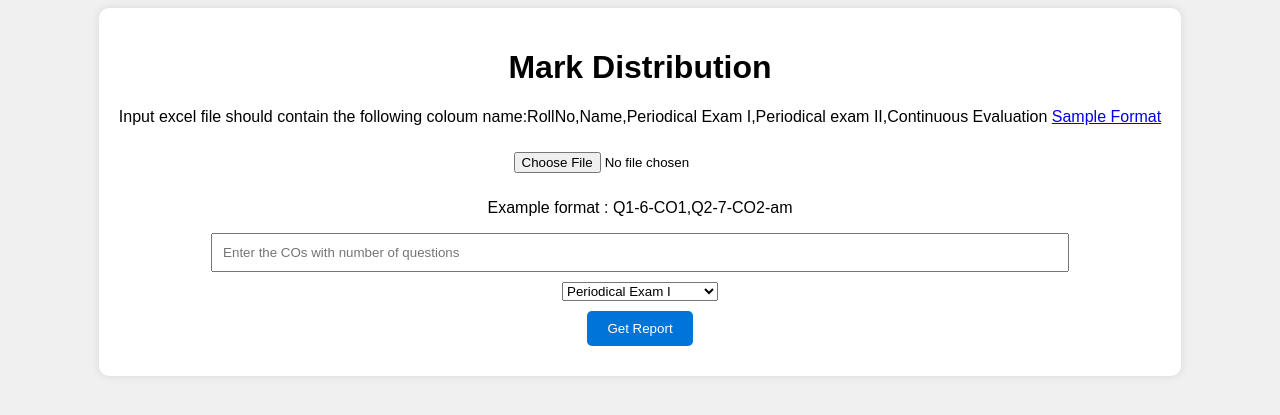
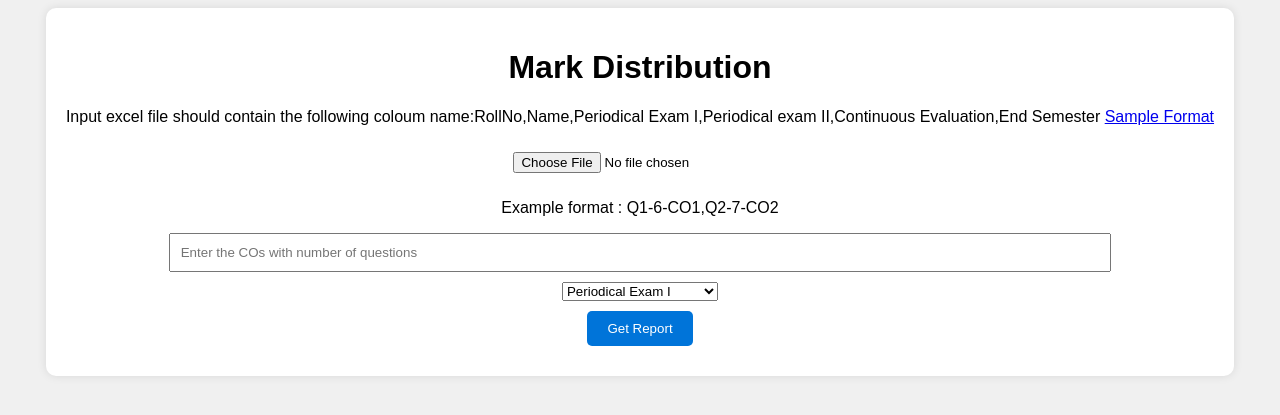
Before and after one commit to jineshmk/cocalculation, a Flask app: page / in a window 1280 px wide. Shown: the top 415 px of the page. Run offline with Flask 3, Linux system fonts and the light colour scheme.

Commit message:
Added End Sem

```diff
--- a/templates/ce.html
+++ b/templates/ce.html
@@ -45,14 +45,15 @@
 <body>
     <form action="/mark_dist" method="post" enctype="multipart/form-data">
         <h1>Mark Distribution</h1>
-  <p> Input excel file should contain the following coloum name:RollNo,Name,Periodical Exam I,Periodical exam II,Continuous Evaluation <a href="https://github.com/jineshmk/cocalculation/blob/main/new_format.xlsx"> Sample Format</a></p>
+  <p> Input excel file should contain the following coloum name:RollNo,Name,Periodical Exam I,Periodical exam II,Continuous Evaluation,End Semester <a href="https://github.com/jineshmk/cocalculation/raw/main/new_format.xlsx"> Sample Format</a></p>
               <input type="file" name="file" required>
-      <p> Example format : Q1-6-CO1,Q2-7-CO2-am</p>
+      <p> Example format : Q1-6-CO1,Q2-7-CO2</p>
         <input type="text" name="qumark" placeholder="Enter the COs with number of questions" required>
         <select name="componet" id="componet">
              <option value="Periodical Exam I">Periodical Exam I</option>
             <option value="Periodical Exam II">Periodical Exam II</option>
             <option value="Continuous Evaluation">Continuous Evaluation</option>
+            <option value="End Semester">End Semester</option>
     </select>
         <input type="submit" value="Get Report">
     </form>
```
Also changed, not shown: 1 other file.
